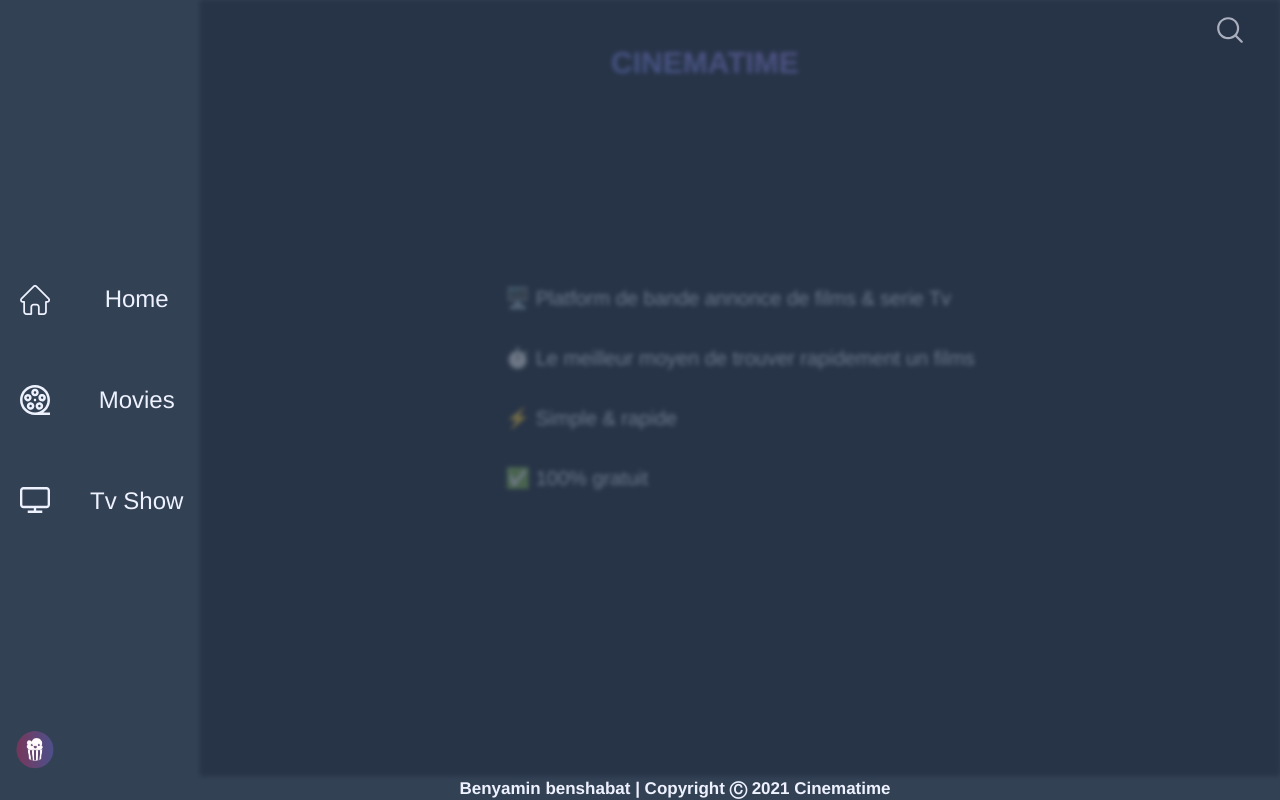
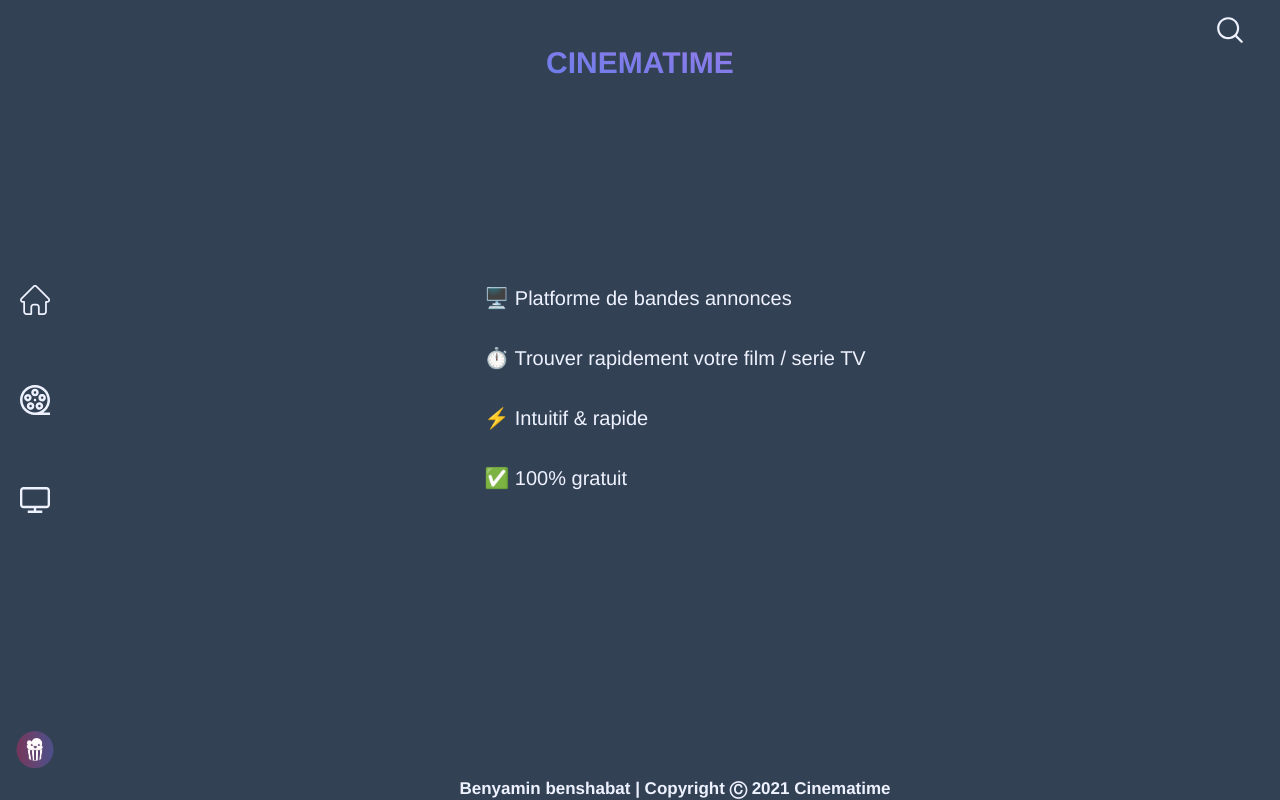
Before and after one commit to bensbenj/Cinematime, a Nuxt app: page / in a window 1280 px wide. Built offline with nearby package versions, Linux system fonts and the light colour scheme.

Commit message:
orthographe

```diff
--- a/pages/index.vue
+++ b/pages/index.vue
@@ -4,9 +4,9 @@
             <h1 class="bg-clip-text text-transparent bg-gradient-to-tr bg-gradient-from-bl to-purple-500 from-indigo-500 uppercase">cinematime</h1>
 
             <ul>
-                <li>🖥️ Platform de bande annonce de films & serie Tv</li> <br>
-                <li>⏱️ Le meilleur moyen de trouver rapidement un films</li> <br>
-                <li>⚡ Simple & rapide</li> <br>
+                <li>🖥️ Platforme de bandes annonces</li> <br>
+                <li>⏱️ Trouver rapidement votre film / serie TV</li> <br>
+                <li>⚡ Intuitif & rapide</li> <br>
                 <li>✅ 100% gratuit</li>
             </ul>
         </div>
```
